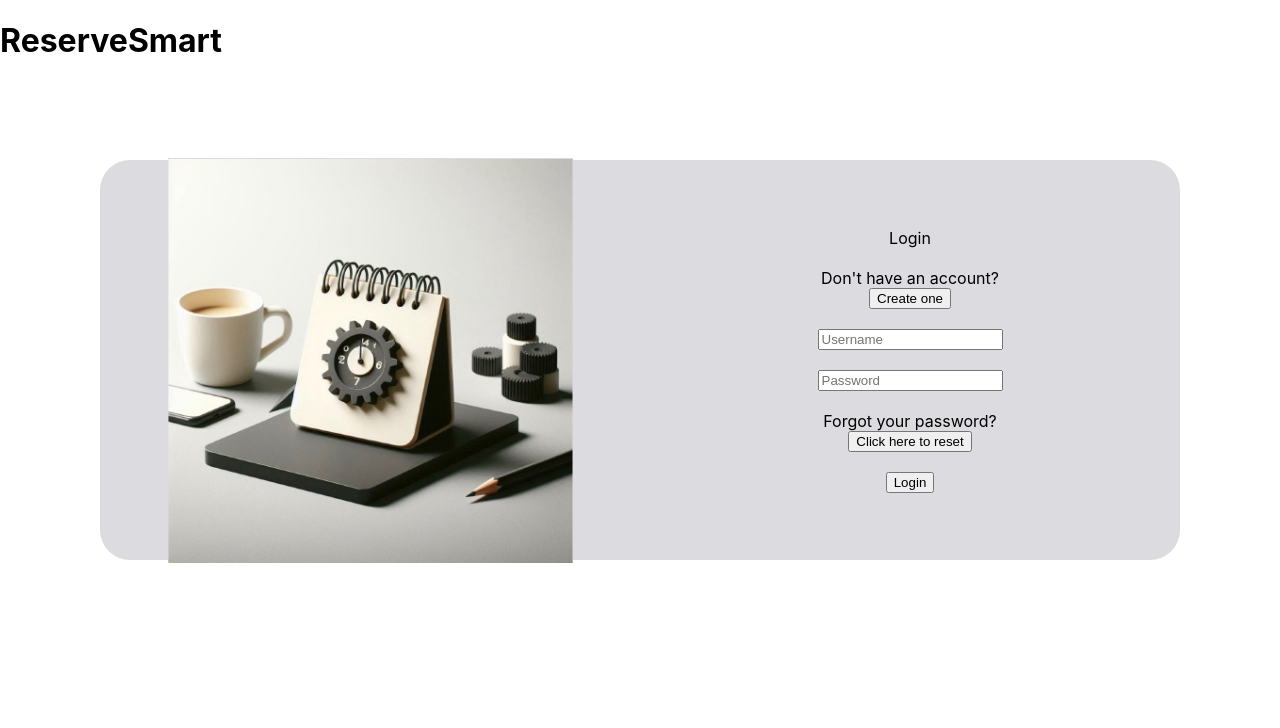
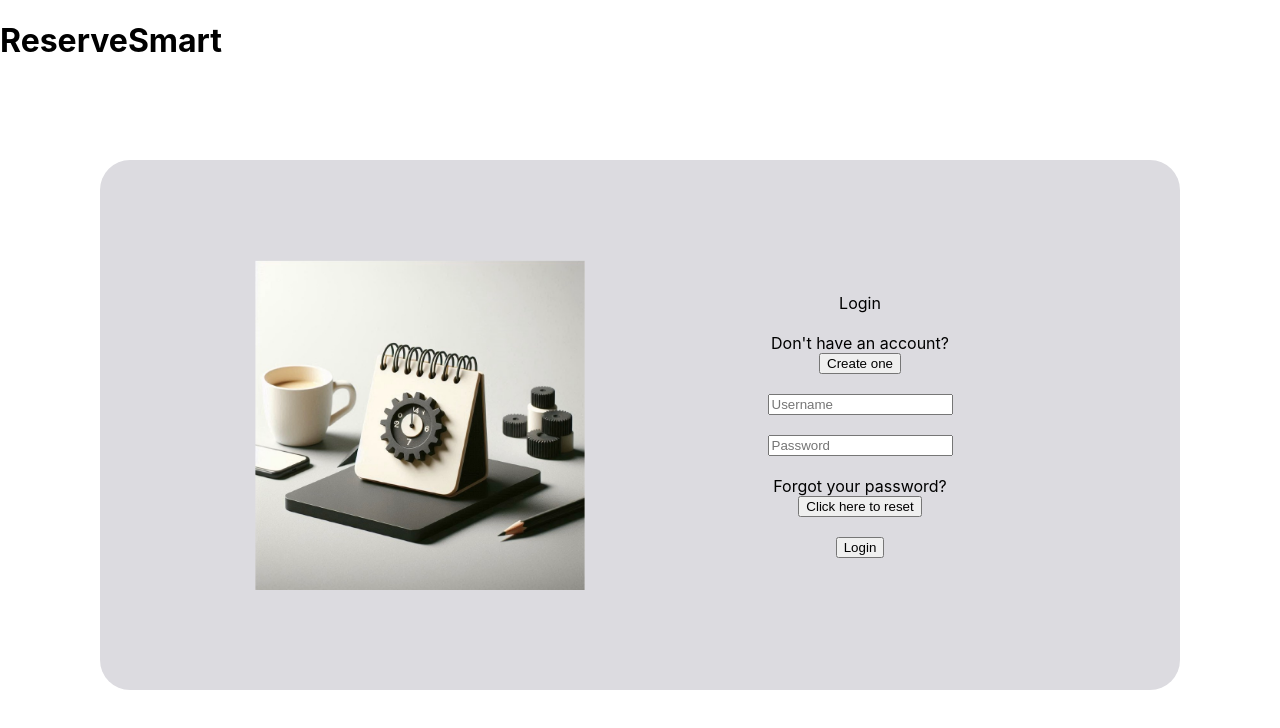
Before and after one commit to FarisAlamoudi/BigProject, a React (Create React App) app in the folder frontend/: page / in a window 1280 px wide. Shown: the top 728 px of the page. Built offline with nearby package versions, Linux system fonts and the light colour scheme.

Commit message:
Update App.css

```diff
--- a/frontend/src/App.css
+++ b/frontend/src/App.css
@@ -41,12 +41,11 @@
 
 #loginDiv {
   margin: 100px;
-  padding: 100px, 50px, 100px, 50px;
+  padding: 100px;
   background-color: #dcdbe0;
   border-radius: 30px;
   display: flex;
   align-items: center;
-  height: 400px;
 }
 
 .loginImage {
```
